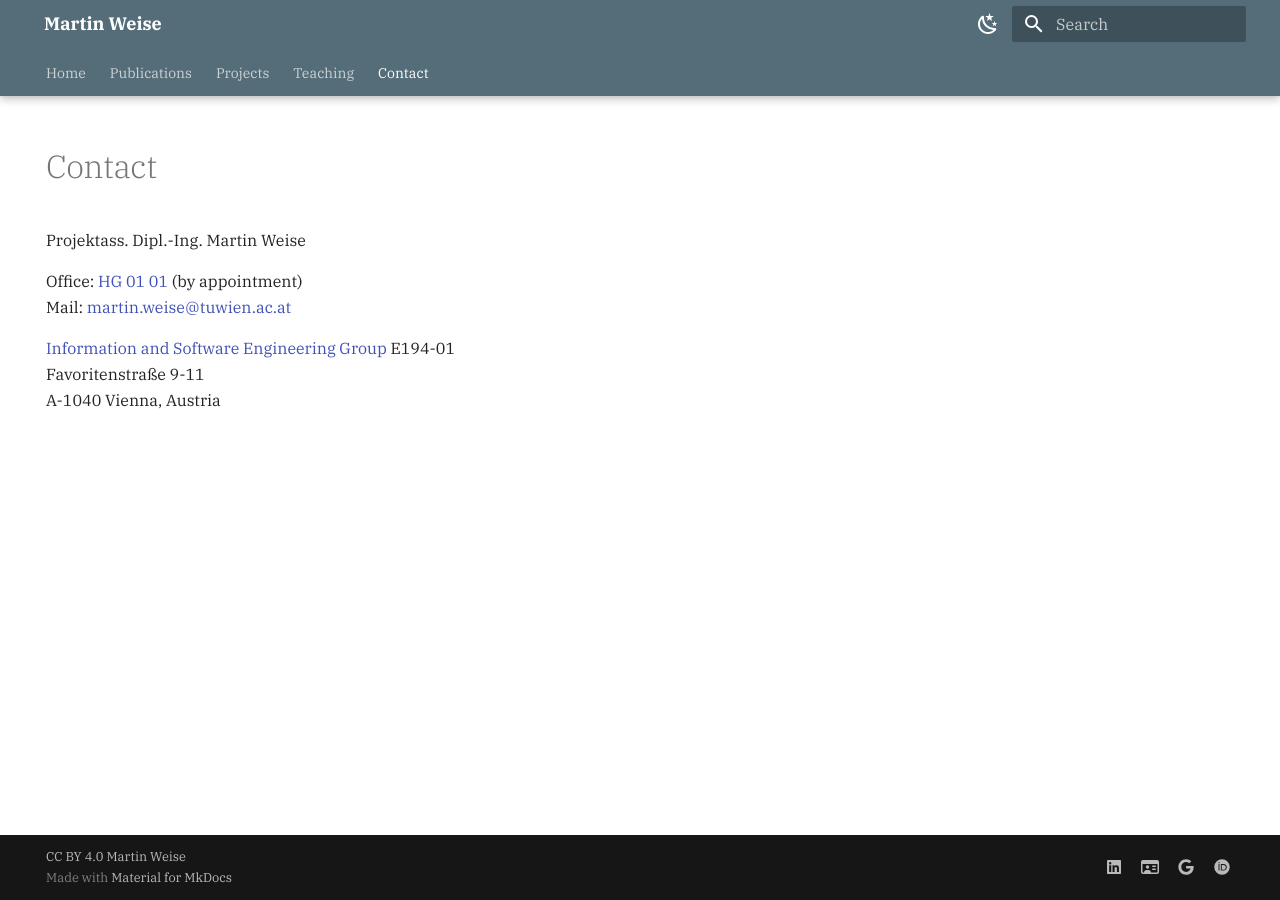
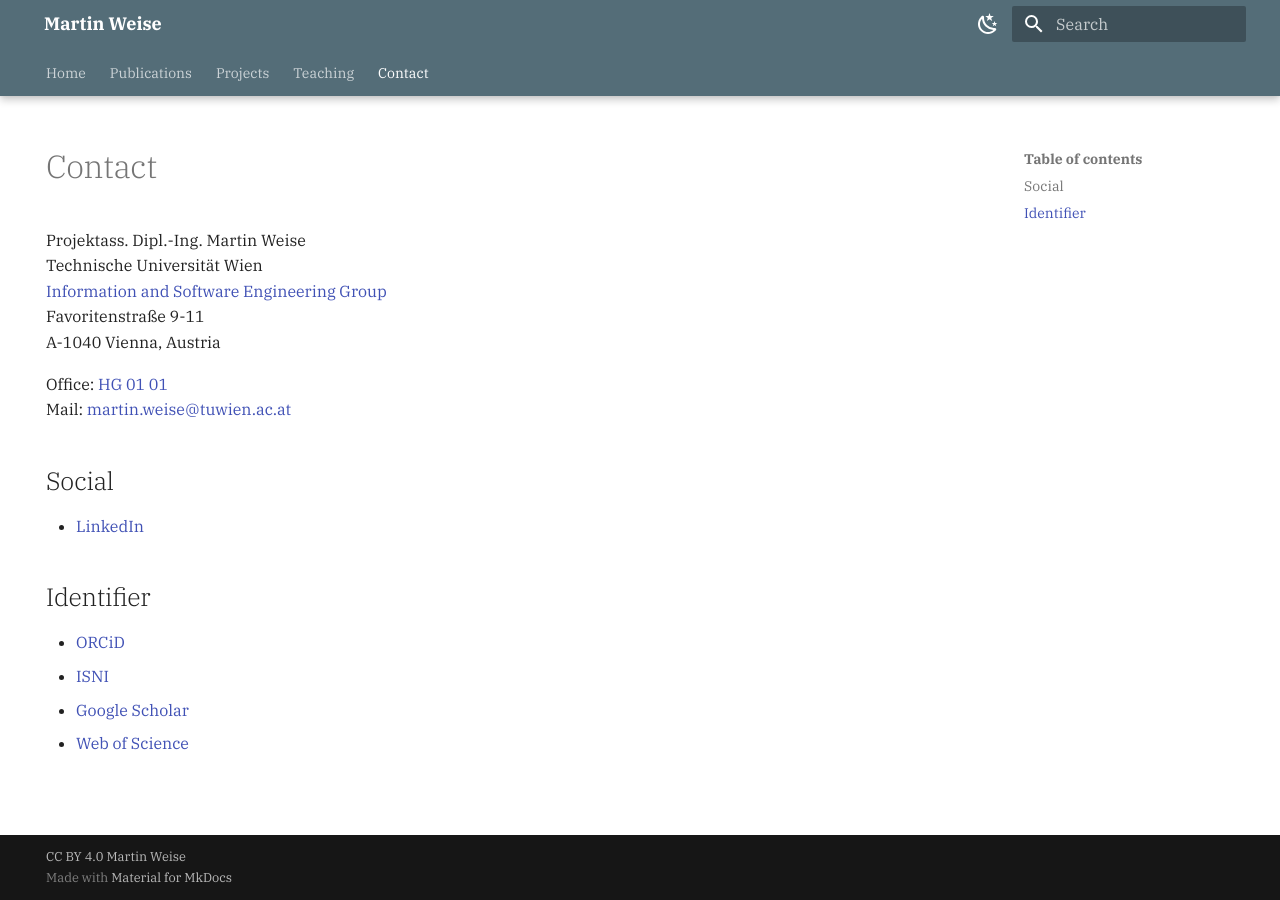
Before and after one commit to MartinWeise/martinweise, an MkDocs documentation site: the page built from docs/contact.md, in a window 1280 px wide. Built offline with MkDocs 1.6.1 and Material for MkDocs 9.7.7, drawn with Linux system fonts in a browser that asks for light colours.

```diff
--- a/docs/contact.md
+++ b/docs/contact.md
@@ -2,18 +2,27 @@
 hide:
 
 - navigation
-- toc
 
 ---
 
 # Contact
 
-Projektass. Dipl.-Ing. Martin Weise
+Projektass. Dipl.-Ing. Martin Weise<br />
+Technische Universität Wien<br />
+[Information and Software Engineering Group](https://informatics.tuwien.ac.at/orgs/e194-01)<br />
+Favoritenstraße 9-11<br />
+A-1040 Vienna, Austria
 
-Office: [HG 01 01](https://tuw-maps.tuwien.ac.at/?q=HG0101) (by appointment)<br />
+Office: [HG 01 01](https://tuw-maps.tuwien.ac.at/?q=HG0101)<br />
 Mail: [martin.weise@tuwien.ac.at](mailto:martin.weise@tuwien.ac.at)
 
-[Information and Software Engineering Group](https://informatics.tuwien.ac.at/orgs/e194-01)
-E194-01<br />
-Favoritenstraße 9-11<br />
-A-1040 Vienna, Austria
+## Social
+
+- [LinkedIn](https://www.linkedin.com/in/martin-weise-094273218/)
+
+## Identifier
+
+- [ORCiD](https://orcid.org/0000-0003-4216-302X)
+- [ISNI](https://isni.org/isni/0000000506791090)
+- [Google Scholar](https://scholar.google.com/citations?user=uMn2MpgAAAAJ)
+- [Web of Science](https://publons.com/researcher/AGO-3295-2022/)
--- a/mkdocs.yml
+++ b/mkdocs.yml
@@ -3,15 +3,6 @@ site_author: Martin Weise
 copyright: CC BY 4.0 Martin Weise
 extra:
   homepage: https://martinweise.at
-  social:
-    - icon: fontawesome/brands/linkedin
-      link: https://www.linkedin.com/in/martin-weise-094273218/
-    - icon: fontawesome/regular/id-card
-      link: https://isni.org/isni/0000000506791090
-    - icon: fontawesome/brands/google
-      link: https://scholar.google.com/citations?user=uMn2MpgAAAAJ
-    - icon: fontawesome/brands/orcid
-      link: https://orcid.org/0000-0003-4216-302X
 nav:
   - Home: 'index.md'
   - publications.md
@@ -35,15 +26,13 @@ theme:
   palette:
     - scheme: default
       primary: blue grey
-      secondary: red
       font:
         code: Roboto Mono
       toggle:
         icon: material/weather-night
         name: Switch to light mode
     - scheme: slate
-      primary: black
-      secondary: red
+      primary: indigo
       font:
         code: Roboto Mono
       toggle:
```
Also changed, not shown: docs/index.md (+8 -8 lines), docs/projects.md (+7 -3 lines), docs/publications.md (+1 -1 lines), docs/talks.md (added, +15 -0 lines), docs/images/mweise.webp (added), 1 other file.
